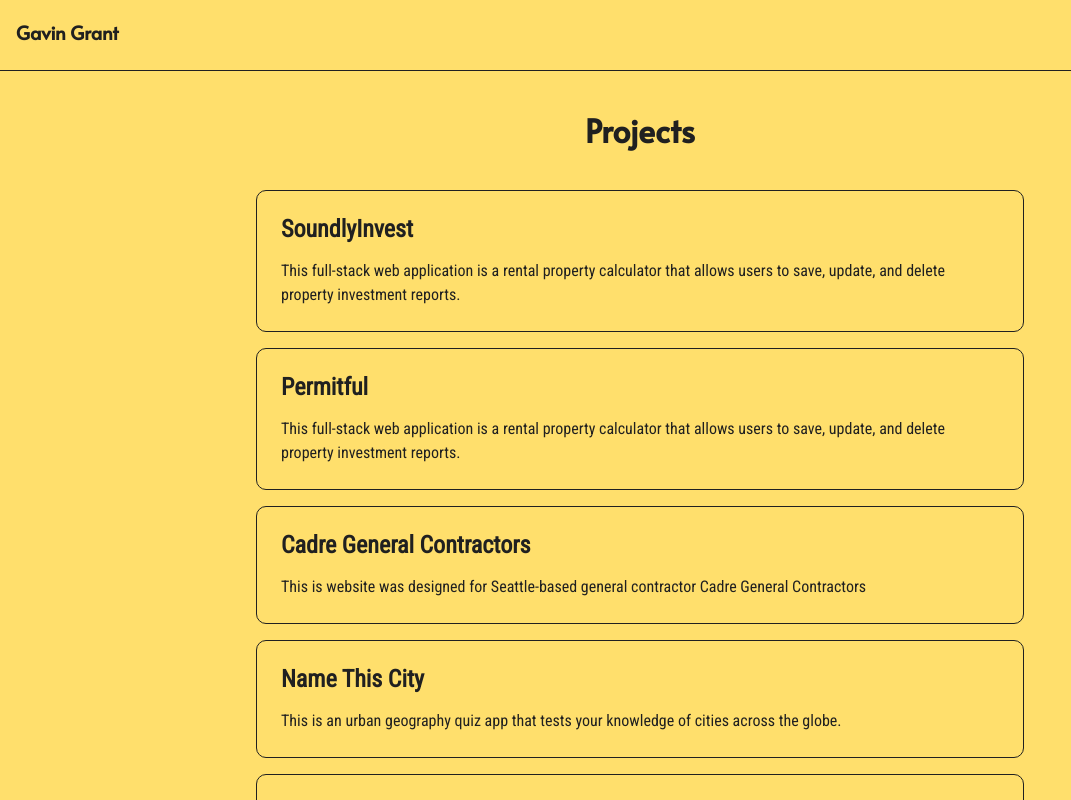
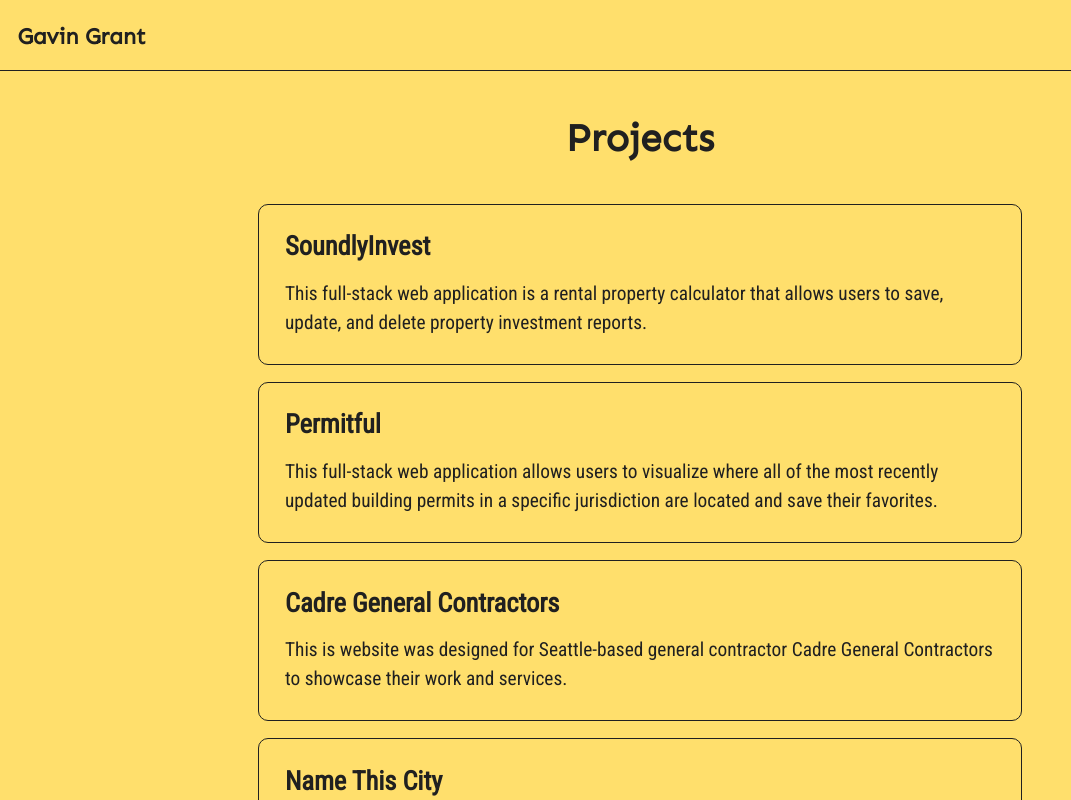
Before and after one commit to gavinmgrant/gavingrantco, a Next.js app: page /projects in a window 1280 px wide. Shown: the top 800 px of the page, without its empty margins (0-1071 px from the left). Built offline with nearby package versions, Linux system fonts and the light colour scheme.

Commit message:
refactor: change heading font to Sen

```diff
--- a/data.js
+++ b/data.js
@@ -33,7 +33,7 @@
     imgsrc: '/images/project_permitful.jpg',
     mobilesrc: '/images/project_permitful_mobile.jpg',
     github: 'https://github.com/gavinmgrant/permitful-client',
-    description: 'This full-stack web application is a rental property calculator that allows users to save, update, and delete property investment reports.',
+    description: 'This full-stack web application allows users to visualize where all of the most recently updated building permits in a specific jurisdiction are located and save their favorites.',
     bullets: [
       'Implemented a responsive client using JavaScript and React.js library that passes data to components via context and state.',
       'Architected RESTful API endpoints using Node.js/Express routers to perform CRUD operations POST, GET, PATCH, AND DELETE.',
@@ -60,7 +60,7 @@
     imgsrc: '/images/project_cadre.jpg',
     mobilesrc: '/images/project_cadre_mobile.jpg',
     github: null,
-    description: 'This is website was designed for Seattle-based general contractor Cadre General Contractors',
+    description: 'This is website was designed for Seattle-based general contractor Cadre General Contractors to showcase their work and services.',
     bullets: [
       'Integrated the website into the WordPress content management system.',
       'Leveraged the Salient WordPress theme to create a responsive user experience.',
--- a/pages/_document.js
+++ b/pages/_document.js
@@ -10,7 +10,8 @@
     return (
       <Html>
         <Head>
-          <link href="https://fonts.googleapis.com/css2?family=Alata&family=Roboto+Condensed&display=swap" rel="stylesheet" />
+          <link rel="preconnect" href="https://fonts.gstatic.com" />
+          <link href="https://fonts.googleapis.com/css2?family=Sen&family=Roboto+Condensed&display=swap" rel="stylesheet" />
         </Head>
         <body>
           <Main />
--- a/pages/projects.jsx
+++ b/pages/projects.jsx
@@ -8,7 +8,7 @@
   const { data, error } = useSWR('/api/projects', fetcher)
 
   if (error) return <div className='container'>Failed to load project.</div>
-  if (!data) return <div className='container'>Loading...</div>
+  if (!data) return <div className='container'>Loading projects...</div>
 
   return (
     <div className='container'>
--- a/styles/globals.css
+++ b/styles/globals.css
@@ -3,12 +3,13 @@
   padding: 0;
   margin: 0;
   font-family: 'Roboto Condensed', sans-serif;
+  font-size: 1.1rem;
   color: #202020;
   background-color: #ffdf6c;
 }
 
 h1 {
-  font-family: 'Alata', sans-serif;
+  font-family: 'Sen', sans-serif;
 }
 
 a {
@@ -30,6 +31,10 @@
   background: none;
   font-size: 1.25rem;
   cursor: pointer;
+}
+
+img {
+  border-radius: 10px;
 }
 
 .container {
@@ -63,7 +68,7 @@
 }
 
 .header h3 {
-  font-family: 'Alata', sans-serif;
+  font-family: 'Sen', sans-serif;
   cursor: pointer;
 }
 
@@ -100,7 +105,7 @@
 .title {
   margin: 0;
   line-height: 1.15;
-  font-size: 2rem;
+  font-size: 1.75rem;
 }
 
 .title,
@@ -168,9 +173,15 @@
   text-align: left;
 }
 
+.details-button {
+  display: flex;
+  justify-content: center;
+  margin: 1.5rem 0 0 0;
+}
+
 .details ul {
   list-style: circle;
-  padding: 0 1rem;
+  padding: 0 0 0 2rem;
 }
 
 @media screen and (min-width: 600px) {
@@ -193,11 +204,7 @@
   }
 
   .title {
-    font-size: 4rem;
-  }
-
-  .description {
-    font-size: 1.5rem;
+    font-size: 3rem;
   }
 
   .projectimage {
```
Also changed, not shown: pages/projects/[slug].js (+10 -1 lines).
